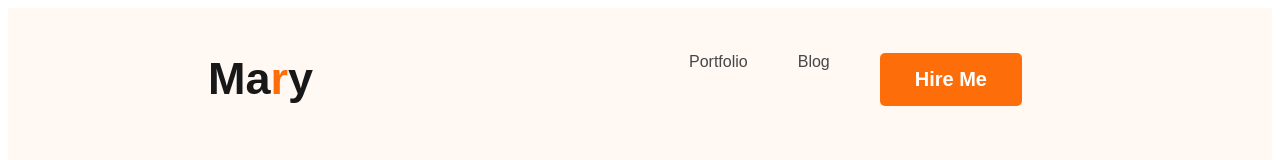
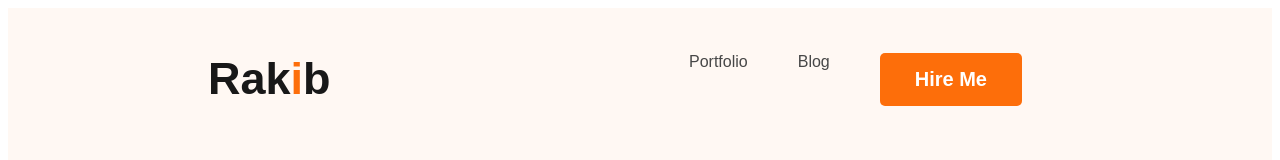
Before and after one commit to abdurrakib77/my-first-github-repo, a plain HTML site: page index.html in a window 1280 px wide. Shown: the top 160 px of the page. Drawn offline with Linux system fonts and the light colour scheme.

```diff
--- a/index.html
+++ b/index.html
@@ -17,7 +17,7 @@
 
     <header class="header">
         <nav>
-            <h3 class="nav-title">Ma<span class="text-primary">r</span>y</h3>
+            <h3 class="nav-title">Rak<span class="text-primary">i</span>b</h3>
             <ul>
                 <li><a href="">Portfolio</a></li>
                 <li><a href="">Blog</a></li>
```
